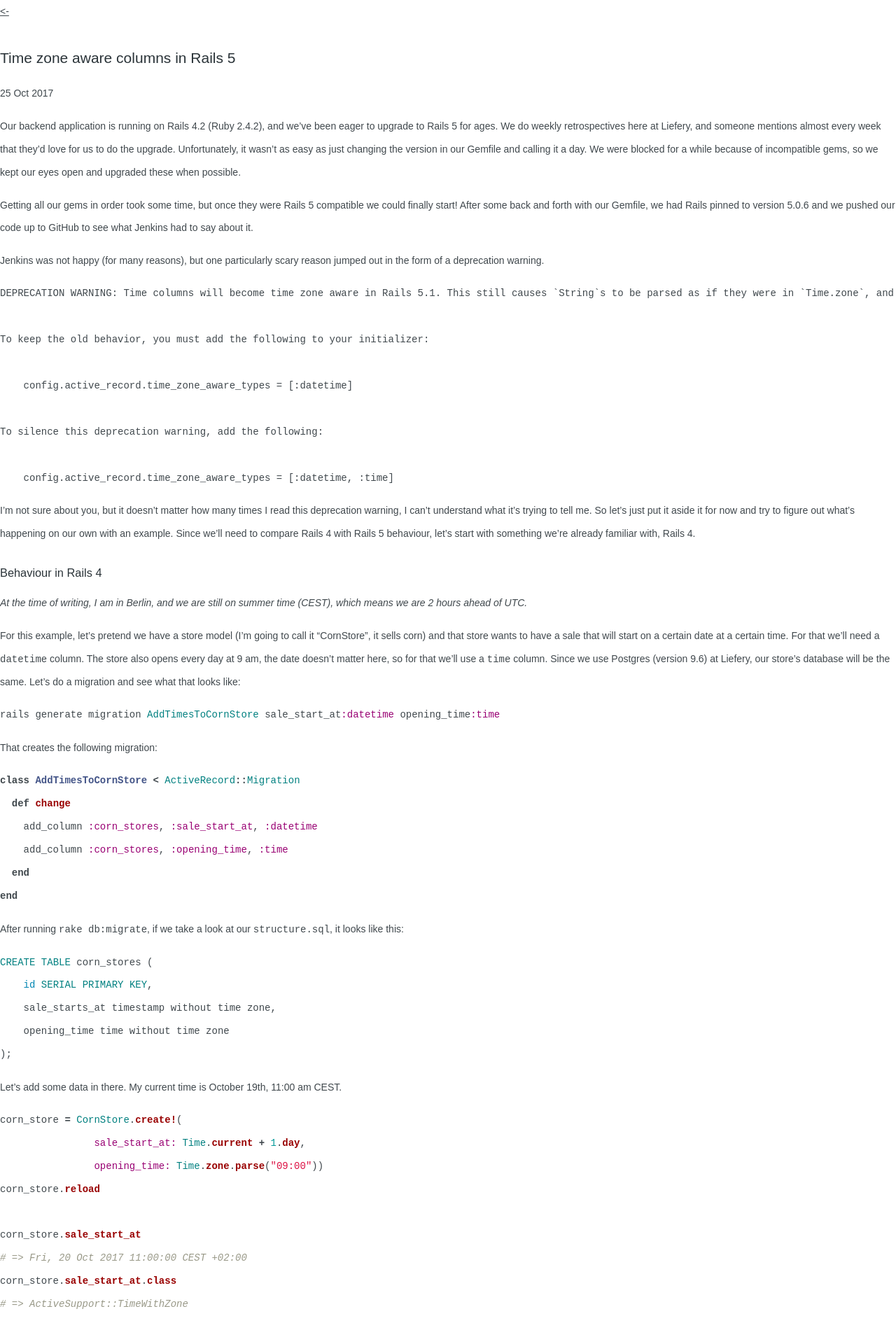
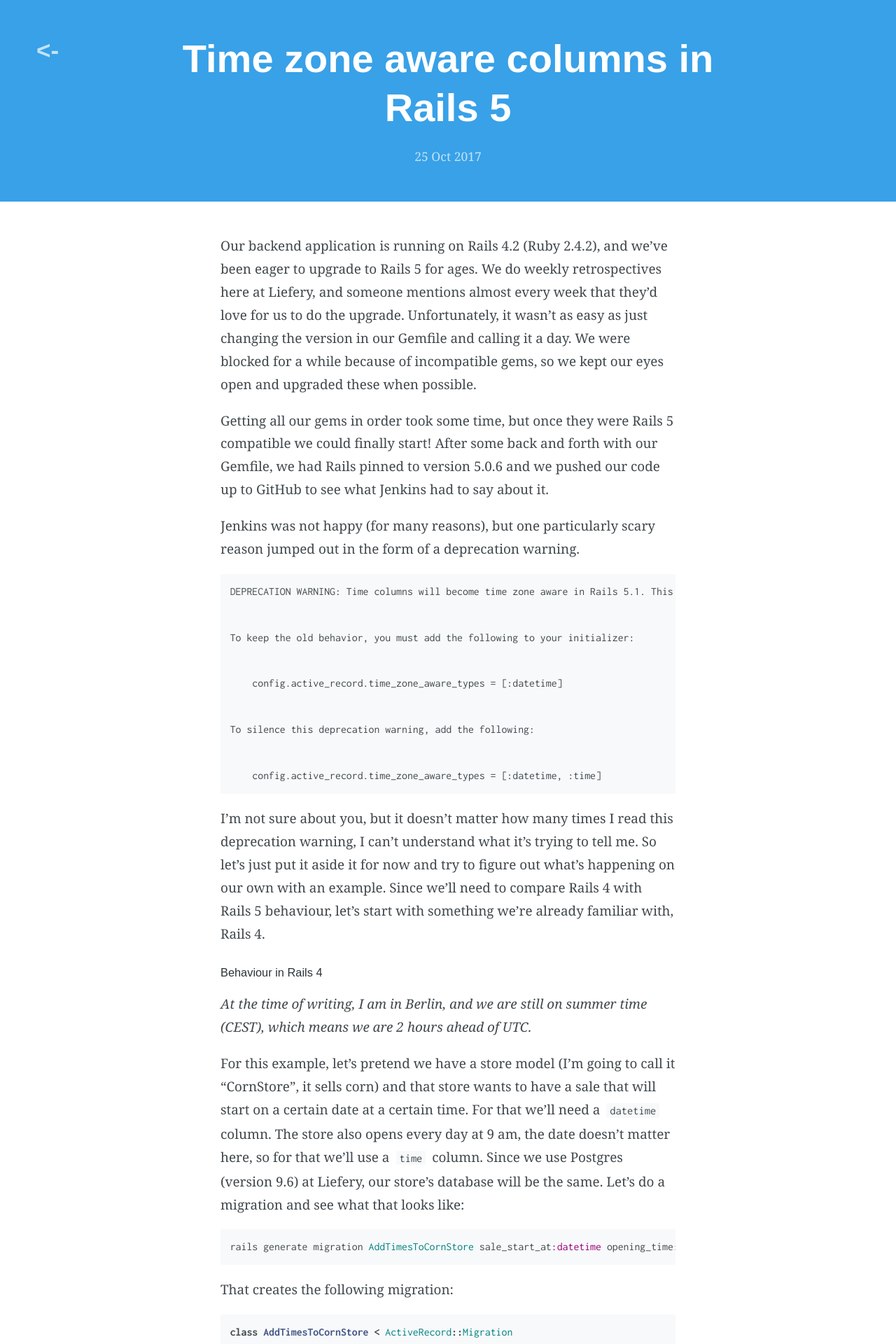
Before and after one commit to liefery-it-legacy/blog, a Jekyll site: the page built from _posts/2017-10-25-times-in-rails-5.md, in a window 1280 px wide. Shown: the top 1920 px of the page at 70% size. Built offline with Jekyll 4.4.1, drawn with Linux system fonts in a browser that asks for light colours; some web fonts are replaced; comment, search, counter and statistics services are not loaded.

Commit message:
style post layout

```diff
--- /dev/null
+++ b/_includes/back.html
@@ -0,0 +1 @@
+<a id="back" href="javascript:history.back();">&lt;-</a>
--- a/_layouts/post.html
+++ b/_layouts/post.html
@@ -1,15 +1,15 @@
 ---
 layout: default
 ---
-<header>
-  <a id="back" href="javascript:history.back();">&lt;-</a>
-  <h2>{{page.title}}</h2>
-  <p>{% if page.author %}{{page.author}} · {% endif %}{{page.date | date_to_string}}</p>
-</header>
+<main id="post">
+  <header>
+    {% include back.html %}
+    <h2>{{page.title}}</h2>
+    <p class="copy">{% if page.author %}{{page.author}} · {% endif %}{{page.date | date_to_string}}</p>
+  </header>
 
-<main id="post">
   <article>
-    <p>{{content}}</p>
+    {{content}}
   </article>
 
   <section id="comments">
--- a/_sass/_typography.scss
+++ b/_sass/_typography.scss
@@ -37,3 +37,25 @@ a {
     }
   }
 }
+
+code {
+  margin: 0 0.25em;
+  padding: 0.1em 0.3em;
+  background: map-get($palette, lighter);
+  border-radius: 2px;
+  font-size: 0.87em;
+  font-family: inconsolata, monospace;
+}
+
+pre {
+  margin: 1em 0;
+  padding: 0.5em 0.75em;
+  background: map-get($palette, lighter) !important;
+  border-radius: 2px;
+  font-size: 1.3em;
+  overflow: auto;
+  code {
+    margin: 0;
+    padding: 0;
+  }
+}
--- a/_sass/_variables.scss
+++ b/_sass/_variables.scss
@@ -5,6 +5,7 @@ $breakpoints: (
 
 $palette: (
   lightest: #FFF,
+  lighter: #F7F9FA,
   light: #EDF3F6,
   lightgrey: #A5AFB5,
   darkgrey: #7E8F99,
--- /dev/null
+++ b/_sass/components/_back.scss
@@ -0,0 +1,16 @@
+#back {
+  position: absolute;
+  z-index: 1;
+  top: 3.5rem;
+  left: 3.25rem;
+  color: map-get($palette, lightest) !important;
+  font-size: 2.5em;
+  font-weight: bold;
+  text-decoration: none;
+  opacity: 0.7;
+  transition: opacity 0.2s ease-in-out;
+  &:active, &:focus, &:hover {
+    color: inherit;
+    opacity: 1;
+  }
+}
--- a/_sass/components/_footer.scss
+++ b/_sass/components/_footer.scss
@@ -12,7 +12,7 @@ footer {
   }
   p {
     margin-bottom: 0;
-    font-size: 1.25em;
+    font-size: 1.125em;
     &#copyright {
       color: map-get($palette, darkgrey)
     }
--- a/_sass/layouts/_blog.scss
+++ b/_sass/layouts/_blog.scss
@@ -72,10 +72,12 @@ main#blog {
       display: flex;
       flex-direction: column;
       justify-content: center;
+      align-items: center;
       flex: 1;
       padding: 3.5em 3.25em;
       article {
         padding: 2em 0;
+        max-width: 750px;
         &:not(:last-of-type) {
           border-bottom: 1px solid map-get($palette, light);
         }
--- /dev/null
+++ b/_sass/layouts/_post.scss
@@ -0,0 +1,37 @@
+main#post {
+  display: flex;
+  flex-direction: column;
+  header {
+    padding: 3.5em 3.25em;
+    background: map-get($palette, blue);
+    color: map-get($palette, lightest);
+    text-align: center;
+    h2 {
+      max-width: 900px;
+      margin: 0 auto;
+      color: map-get($palette, lightest);
+      font-size: 4em;
+      font-weight: bold;
+    }
+    p {
+      margin-bottom: 0;
+      font-size: 1.25em;
+      opacity: 0.7;
+    }
+  }
+  article {
+    margin: 2em auto;
+    max-width: 650px;
+    p {
+      font-family: georgia, serif;
+      font-size: 1.35em;
+    }
+    pre, code {
+      max-width: 650px;
+    }
+  }
+  section#comments {
+    margin: 2em auto 4em;
+    width: 650px;
+  }
+}
--- a/css/main.scss
+++ b/css/main.scss
@@ -4,15 +4,18 @@
 @charset "utf-8";
 
 @import url("https://rsms.me/inter/inter-ui.css");
+@import url("https://fonts.googleapis.com/css?family=Inconsolata:400,700");
 
 @import
   "variables",
   "typography",
   "emoji",
   "syntax-highlighting",
+  "components/back",
   "components/footer",
   "components/logo",
-  "layouts/blog"
+  "layouts/blog",
+  "layouts/post"
 ;
 
 body {
```
